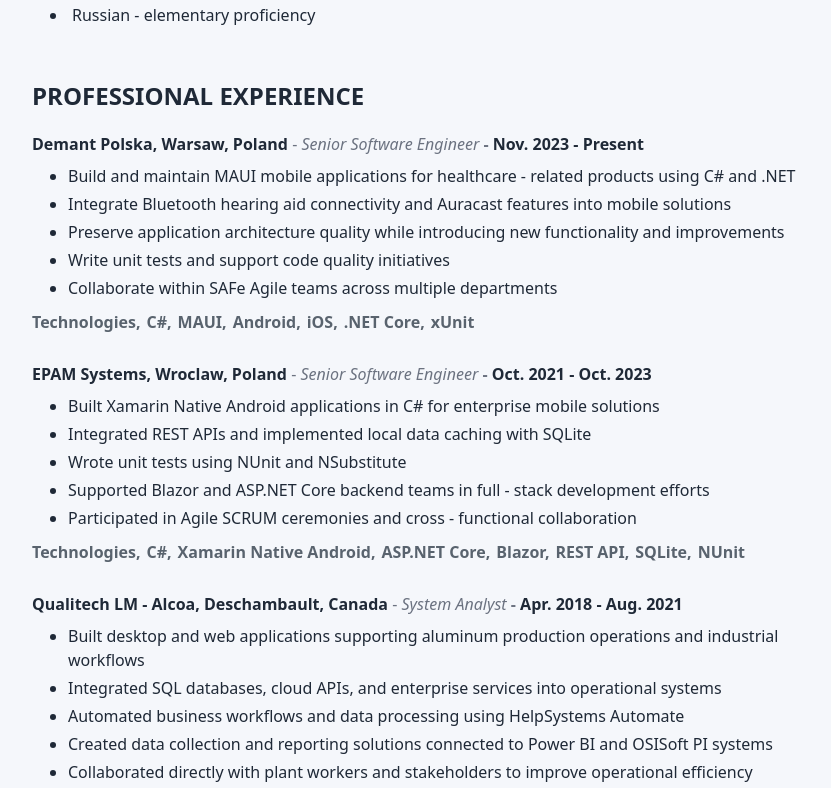
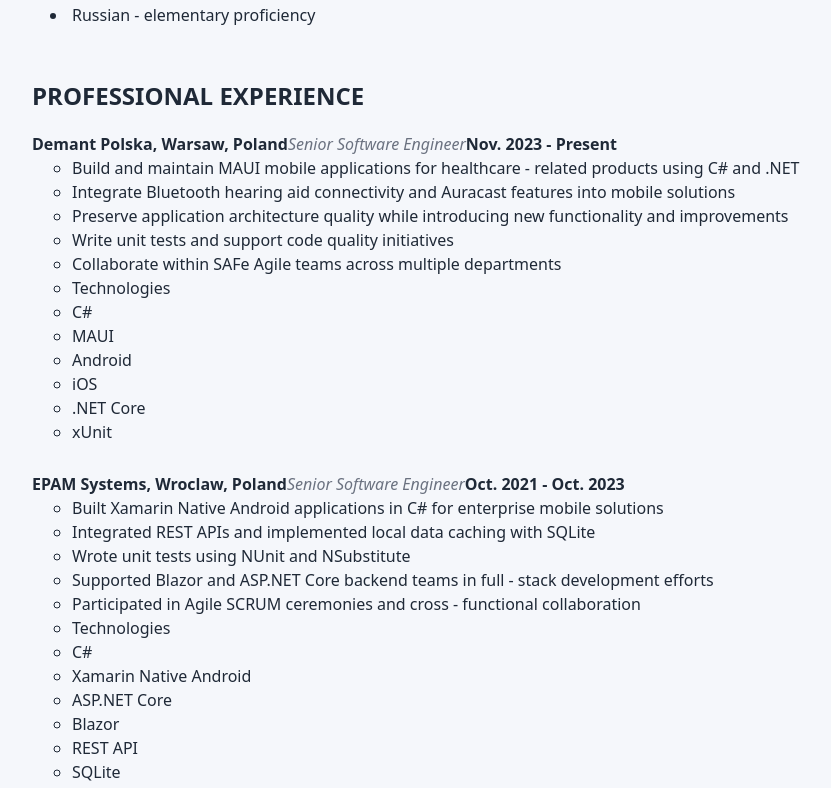
Before and after one commit to CreationsCaplette/creationscaplette_react, a React (Vite) app in the folder creationscaplette/: page /resume in a window 1280 px wide. Shown: the part 1261-2049 px from the top of the page, without its empty margins (224-1055 px from the left). Built offline with nearby package versions, Linux system fonts and the light colour scheme.

Commit message:
Modified Resume css

```diff
--- a/creationscaplette/src/pages/Resume.module.css
+++ b/creationscaplette/src/pages/Resume.module.css
@@ -1,13 +1,17 @@
 .pageshell {
   width: 100%;
-  background: #f5f7fb;
-  color: #1f2937;
+  background: var(--color-page-bg);
+  color: var(--color-ink);
 }
 
 .header {
   width: 100%;
-  background: linear-gradient(90deg, #1f2937 0%, #2b3a46 100%);
-  color: #fff;
+  background: linear-gradient(
+    90deg,
+    var(--color-brand-dark) 0%,
+    var(--color-brand-dark-2) 100%
+  );
+  color: var(--color-white);
   padding: 24px 24px 48px;
 }
 
@@ -40,7 +44,7 @@
   height: auto;
   display: block;
   border-radius: 50%;
-  box-shadow: 0 10px 30px rgba(0, 0, 0, 0.2);
+  box-shadow: 0 10px 30px var(--shadow-strong);
 }
 
 .maininfo {
@@ -66,7 +70,7 @@
 
 .btnprimary {
   background: rgba(255, 255, 255, 0.08);
-  color: #fff;
+  color: var(--color-white);
 }
 
 .btnprimary:hover {
@@ -81,7 +85,7 @@
   font-size: clamp(2.4rem, 3.2vw, 2.4rem);
   line-height: 1.05;
   margin: 0 0 18px;
-  color: #fff;
+  color: var(--color-white);
   font-weight: 700;
 }
 
@@ -89,7 +93,7 @@
   font-size: clamp(1.2rem, 1.6vw, 1.2rem);
   line-height: 1.05;
   margin: 0 0 18px;
-  color: #fff;
+  color: var(--color-white);
   font-weight: 700;
 }
 
@@ -114,7 +118,7 @@
 }
 
 .headerinner a:hover {
-  color: #fff;
+  color: var(--color-white);
   text-decoration: underline;
 }
 
@@ -137,7 +141,7 @@
 .education h2,
 .languages h2 {
   margin: 0 0 18px;
-  color: #1f2937;
+  color: var(--color-ink);
   font-size: 1.25rem;
   font-weight: 700;
 }
@@ -165,7 +169,7 @@
 }
 
 .degree {
-  color: #1f2937;
+  color: var(--color-ink);
   font-weight: 700;
   line-height: 1.4;
 }
@@ -206,7 +210,7 @@
 }
 
 .company {
-  color: #1f2937;
+  color: var(--color-ink);
   font-weight: 700;
 }
 
@@ -218,41 +222,3 @@
 .when {
   font-weight: 700;
 }
-
-.position::before,
-.when::before {
-  content: " - ";
-  color: #6b7280;
-  font-style: normal;
-}
-
-.experience > ul > li > ul:first-of-type {
-  display: block;
-  list-style: disc;
-  margin: 8px 0 10px;
-  padding-left: 36px;
-}
-
-.experience > ul > li > ul:first-of-type li {
-  display: list-item;
-  margin-bottom: 4px;
-}
-
-.experience > ul > li > ul:last-of-type {
-  display: flex;
-  flex-wrap: wrap;
-  gap: 0 6px;
-  list-style: none;
-  padding: 0;
-  margin: 0;
-  color: #59636e;
-  font-weight: 600;
-}
-
-.experience > ul > li > ul:last-of-type li {
-  display: inline;
-}
-
-.experience > ul > li > ul:last-of-type li:not(:last-child)::after {
-  content: ",";
-}
```
